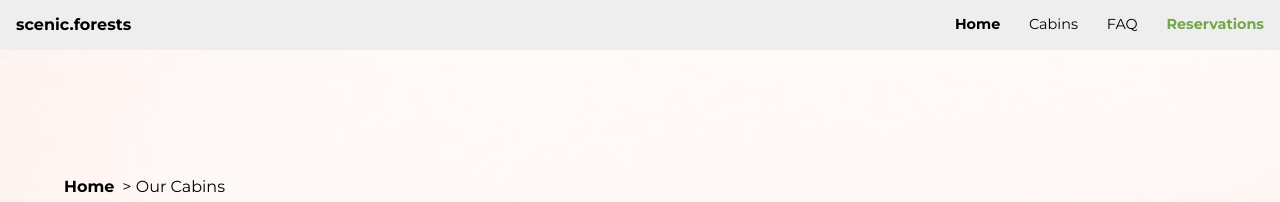
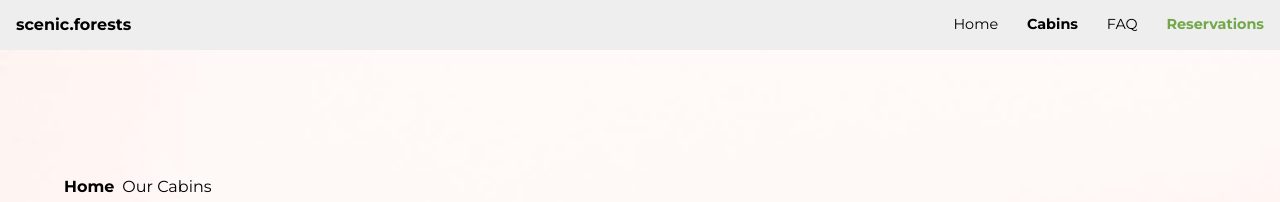
Before and after one commit to MastooraTurkmen/Scenic-Beauties, a website built with Vite: page cabins.html in a window 1280 px wide. Shown: the top 202 px of the page. Built offline with nearby package versions, Linux system fonts and the light colour scheme.

Commit message:
Update cabins.html

```diff
--- a/cabins.html
+++ b/cabins.html
@@ -17,8 +17,8 @@
                             <li class="exit" id="exit-btn">
                                 <a href="#"><img src="images/exit.svg"></a>
                             </li>
-                            <li class="active"><a href="index.html">Home</a></li>
-                            <li><a href="cabins.html">Cabins</a></li>
+                            <li><a href="index.html">Home</a></li>
+                            <li class="active"><a href="cabins.html">Cabins</a></li>
                             <li><a href="#">FAQ</a></li>
                             <li class="res"><a href="#">Reservations</a></li>
                         </ul>
@@ -35,7 +35,7 @@
                     <div class="bread-wrapper">
                         <ul class="breadcrumbs">
                             <li><a href="index.html">Home</a></li>
-                            <li>> Our Cabins</a>
+                            <li> Our Cabins</li>
                         </ul>
                     </div>
 
```
